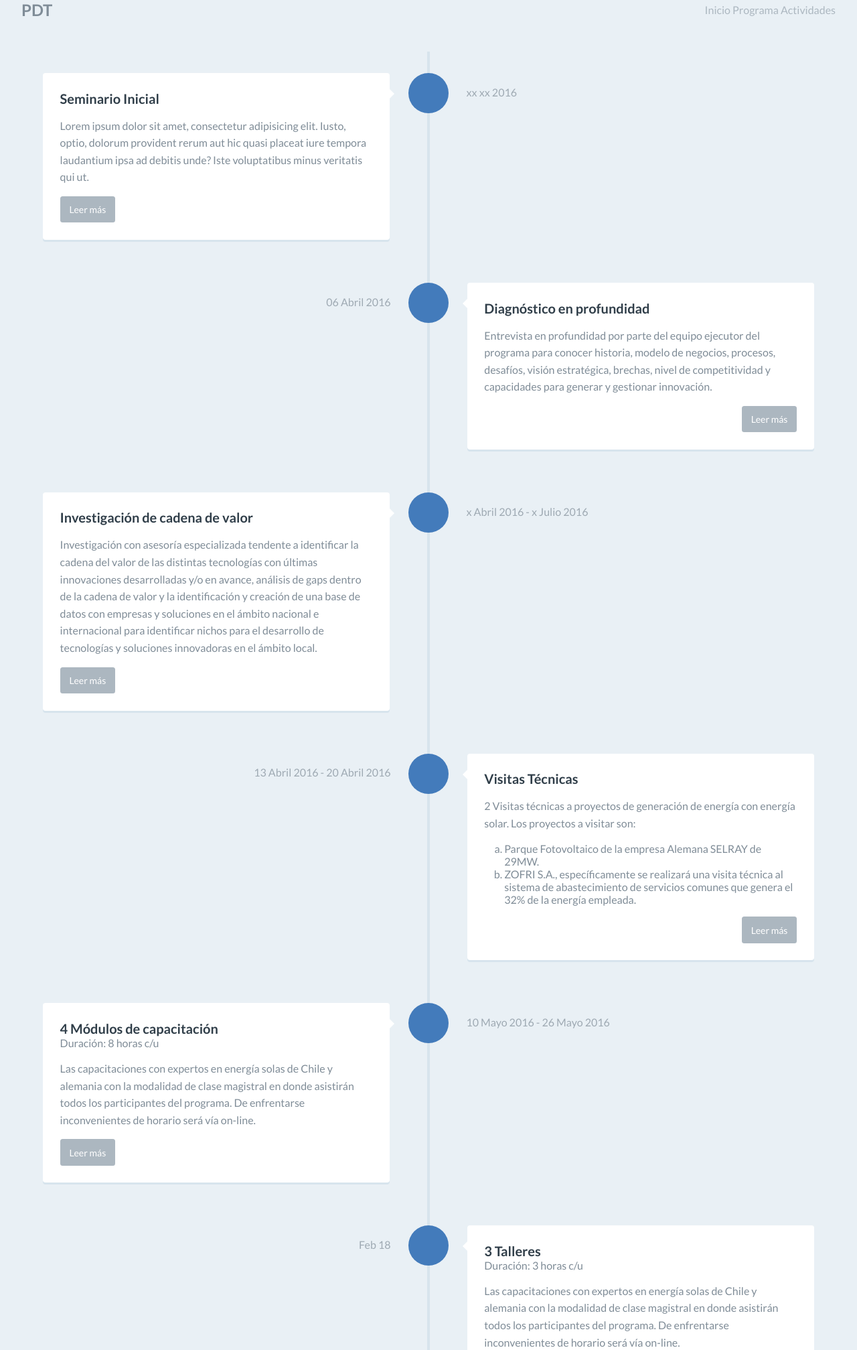
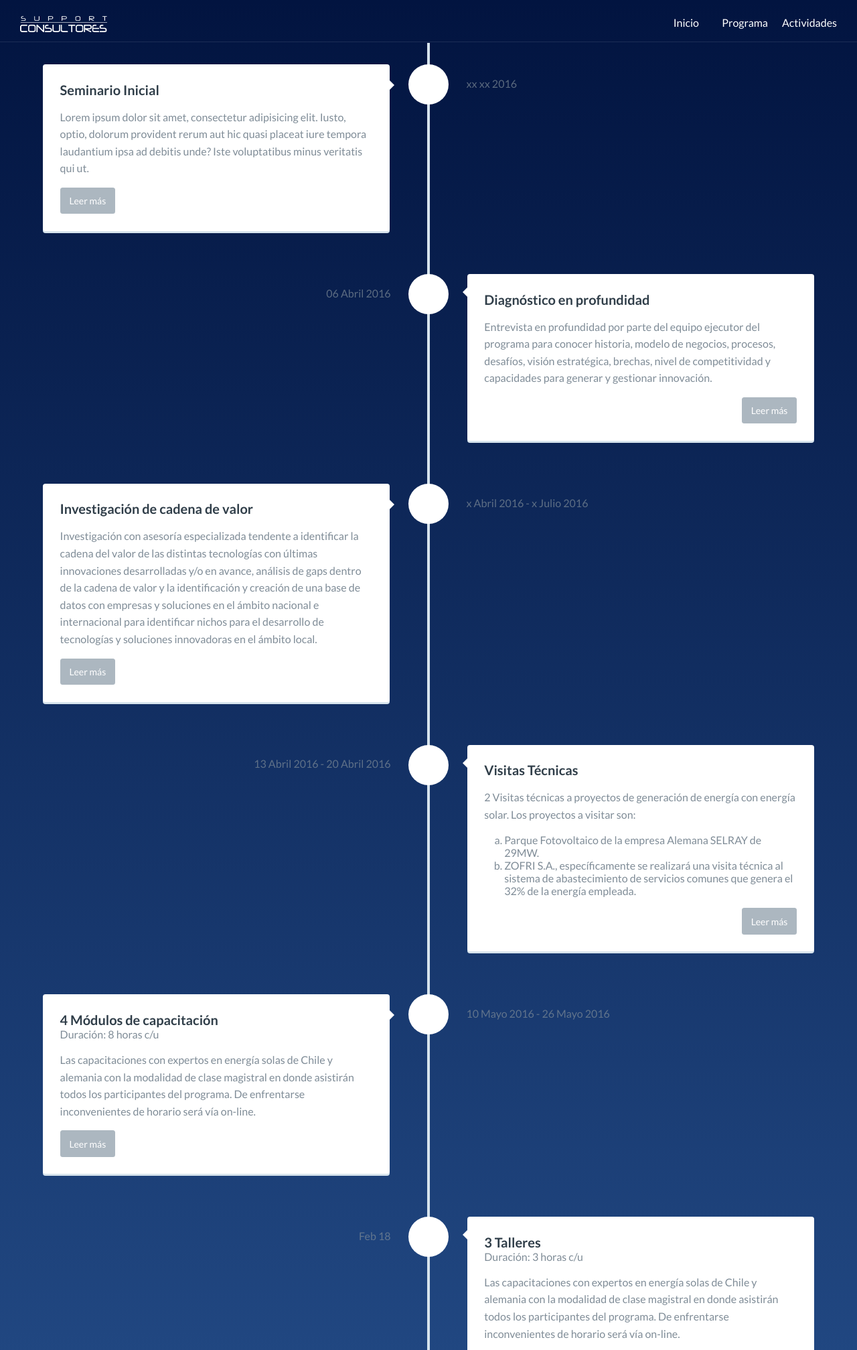
Before and after one commit to SeedPot/pdt, a PHP site: page /actividades.html in a window 1280 px wide. Shown: the top 2015 px of the page at 67% size. Run offline with PHP 8.4, Linux system fonts and the light colour scheme; some libraries are stand-ins or nearby versions.

Commit message:
timelinegradient

```diff
--- a/public/actividades.html
+++ b/public/actividades.html
@@ -8,11 +8,9 @@
     <link href="https://fonts.googleapis.com/css?family=Lato:300,300i,400,400i,700,700i" rel="stylesheet">
 
     <link rel="stylesheet" href="css/flexboxgrid.min.css">
-    <!-- CSS reset -->
+    <link rel="stylesheet" href="css/slick.css">
     <link rel="stylesheet" href="css/styles.css">
-    <!-- CSS reset -->
     <link rel="stylesheet" href="css/timeline.css">
-    <!-- Resource style -->
     <script src="js/modernizr.js"></script>
     <!-- Modernizr -->
 
@@ -21,23 +19,33 @@
 
 <body>
     <header>
-        <div class="logo-menu">
-            <div class="container">
+      <div id="header">
+        <div class="row">
 
-                <div class="row middle-xs between-xs">
-                    <div class="logo col-xs-12 col-sm-4 start-sm center-xs">
-                        <h2>PDT</h2>
+            <div class="col-lg-6 col-md-6 col-sm-6 col-xs-4">
+                <a href="hola.html"><img id="logo" src="images/support.png" alt="Lleal" width="130" height="24" /></a>
+            </div>
+
+            <div class="col-lg-6 col-md-6 col-sm-6 col-xs-8">
+                <div class="row end-lg end-md end-sm end-xs">
+
+                    <div class="col-lg-2 col-md-2 col-sm-3 col-xs-4">
+                        <a class="header-link" href="#">Inicio</a>
                     </div>
 
-                    <nav class="menu col-xs-12 col-sm-4 end-sm center-xs">
-                        <a href="index.html">Inicio</a>
-                        <a href="#">Programa</a>
-                        <a href="actividades.html">Actividades</a>
-                    </nav>
+                    <div class="col-lg-2 col-md-2 col-sm-3 col-xs-4">
+                        <a class="header-link" href="#">Programa</a>
+                    </div>
+
+                    <div class="col-lg-2 col-md-2 col-sm-3 col-xs-4">
+                        <a class="header-link" href="#">Actividades</a>
+                    </div>
+
                 </div>
+            </div>
 
-            </div>
         </div>
+    </div>
     </header>
 
     <section id="cd-timeline" class="cd-container">
--- a/public/css/timeline.css
+++ b/public/css/timeline.css
@@ -11,8 +11,17 @@
 }
 
 body {
+  margin-top: 4em;
   color: #7f8c97;
-  background-color: #e9f0f5;
+  /*background-color: #e9f0f5;*/
+background: #021440;
+background: -moz-linear-gradient(top, #021440 0%, #5096e6 100%);
+background: -webkit-gradient(left top, left bottom, color-stop(0%, #021440), color-stop(100%, #5096e6));
+background: -webkit-linear-gradient(top, #021440 0%, #5096e6 100%);
+background: -o-linear-gradient(top, #021440 0%, #5096e6 100%);
+background: -ms-linear-gradient(top, #021440 0%, #5096e6 100%);
+background: linear-gradient(to bottom, #021440 0%, #5096e6 100%);
+filter: progid:DXImageTransform.Microsoft.gradient( startColorstr='#021440', endColorstr='#5096e6', GradientType=0 );
 }
 
 a {
@@ -107,11 +116,11 @@
 
 .cd-timeline-img {
   position: absolute;
-  background-color: #437BBB;
+  background-color: white;
   top: 0;
   left: 0;
-  width: 40px;
-  height: 40px;
+  width: 20px;
+  height: 20px;
   border-radius: 50%;
 }
 @media only screen and (min-width: 1170px) {
@@ -285,7 +294,7 @@
     float: right;
   }
   .cd-timeline-block:nth-child(even) .cd-timeline-content::before {
-    top: 24px;
+    top: 20px;
     left: auto;
     right: 100%;
     border-color: transparent;
```
